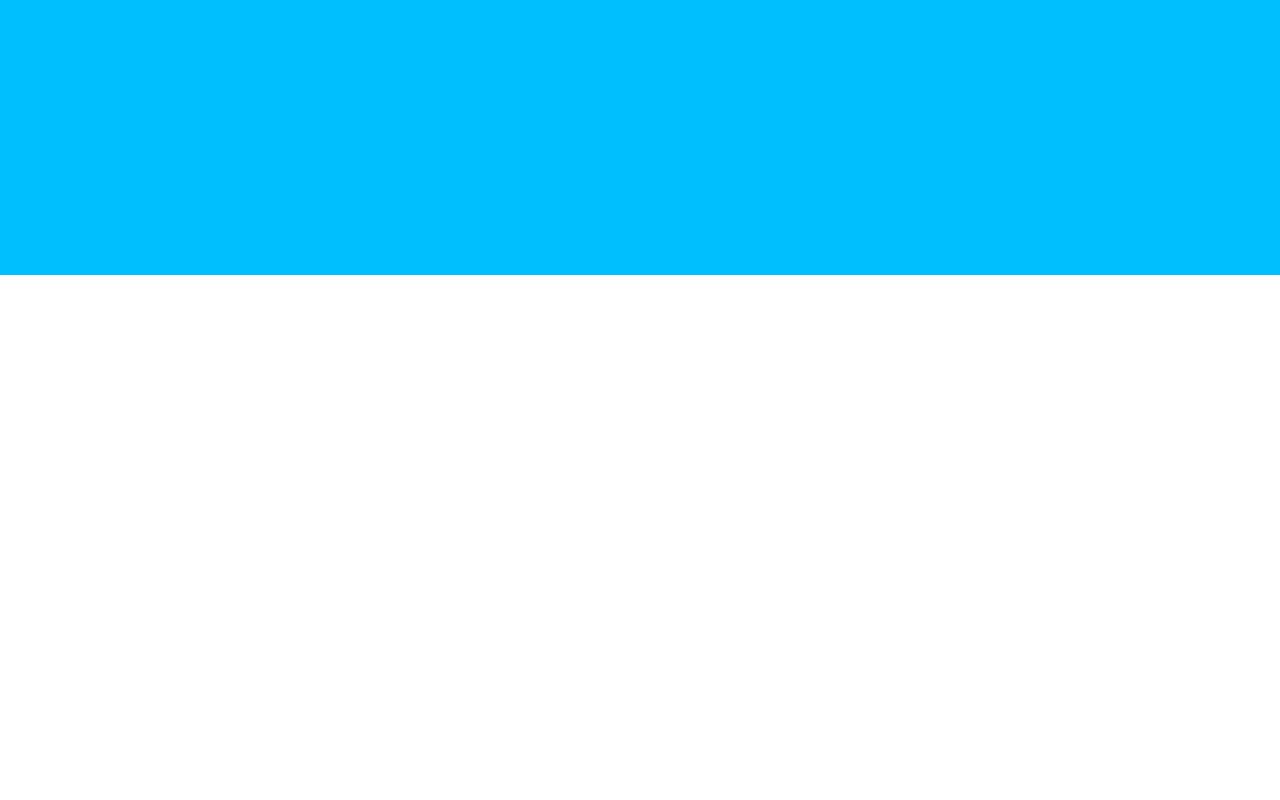
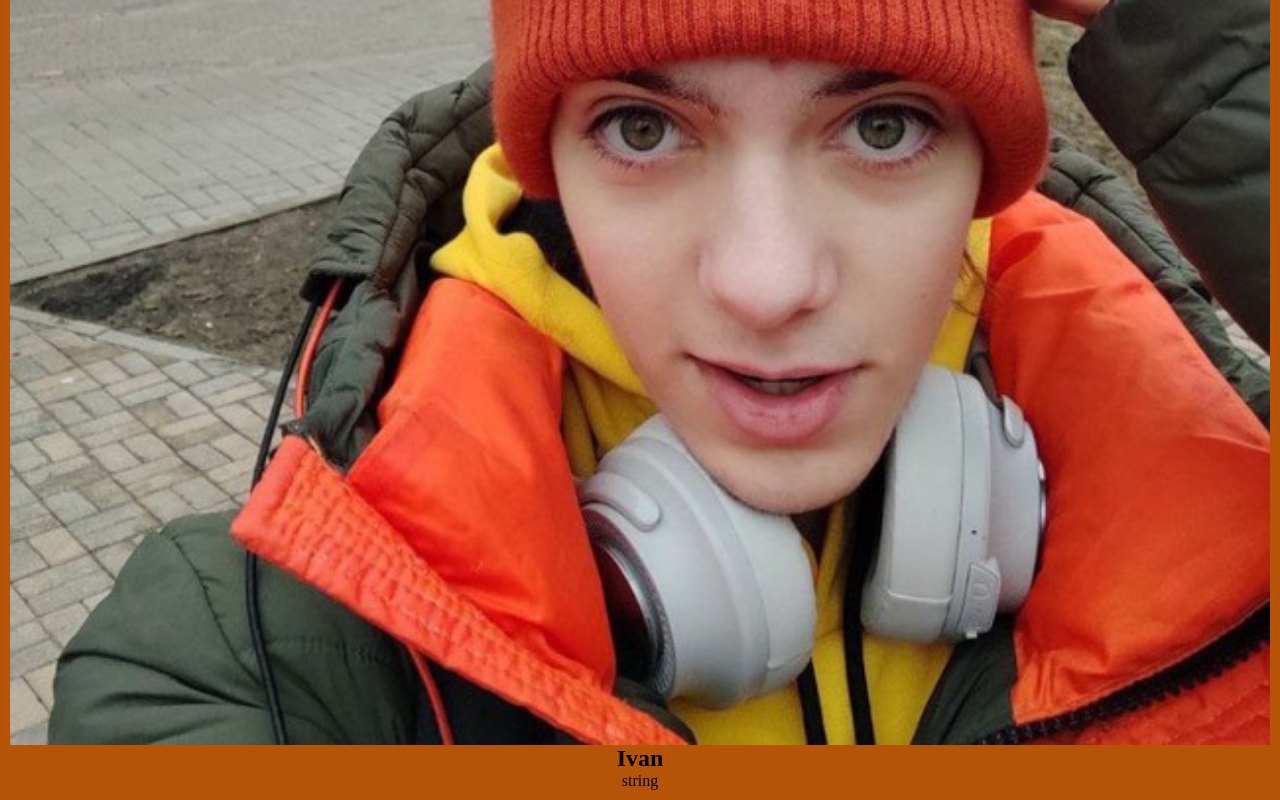
Before and after one commit to beseir/date-app-client, a React (Vite) app: page / in a window 1280 px wide. Shown: the part 525-1325 px from the top of the page. Before the commit the page ends 800 px from the top, so only its background shows below. Built offline with nearby package versions, Linux system fonts and the light colour scheme; the HTML template or start-up script is replaced by a standard one.

Commit message:
added slider, profile test

```diff
--- a/src/components/Match.tsx
+++ b/src/components/Match.tsx
@@ -1,25 +1,42 @@
 import "slick-carousel/slick/slick.css";
+import "../styles/MatchPage.css"
 
-
-import "../styles/MatchPage.css"
 import Slider from "react-slick";
 import {Profile} from "./Profile.tsx";
+import React from "react";
+
 export const Match = () => {
+    function getRandomColor(): string {
+        const letters = '0123456789ABCDEF';
+        let color = '#';
+        for (let i = 0; i < 6; i++) {
+            color += letters[Math.floor(Math.random() * 16)];
+        }
+        return color;
+    }
 
     const settings = {
         arrows: false,
         infinite: true,
-        speed: 500,
+        speed: 400,
         slidesToShow: 1,
         slidesToScroll: 1,
     };
+    const props = () => {
+        return{
+            profileImageURL: "./assets/test.jpg",
+            description: "string",
+            username: "Ivan",
+            bgColor: getRandomColor(),
+        }
+
+    }
+    //  {Array.from(leng, (_, index:number) =>  <Profile key = {index} bgColor={"#3d0a42"}/>)}
     return (
         <Slider {...settings} className={"match-slider"}>
-            <Profile/>
-            <Profile/>
-            <Profile/>
-            <Profile/>
-            <Profile/>
+            {Array.from({ length: 120 }).map((_, index) => (
+                <React.Fragment key={index}>{<Profile data={props()}/>}</React.Fragment>
+            ))}
         </Slider>
     );
 };
--- a/src/components/Profile.tsx
+++ b/src/components/Profile.tsx
@@ -1,10 +1,21 @@
 import "../styles/Profile.css"
-export const Profile = () => {
+import React from "react";
+
+interface Props {
+    data:{
+        profileImageURL: string,
+        description: string,
+        username: string,
+        bgColor: string;
+    }
+
+}
+export const Profile: React.FC<Props> = ({data:{username, bgColor, profileImageURL, description}}) => {
     return (
-        <div className={"profile-card"}>
-            some data
-            some data
-            some data
+        <div className={"profile-card"} style={{backgroundColor:bgColor}} >
+            <img src={profileImageURL} alt={"profile picture"} className={"profile-image"}/>
+            <h2 className={"username-text"}>{username}</h2>
+            <p className={"description-text"} >{description}</p>
         </div>
     );
 };
--- a/src/styles/Profile.css
+++ b/src/styles/Profile.css
@@ -4,3 +4,12 @@
     min-height: 100vh;
     background-color: deepskyblue;
 }
+.profile-image{
+    width: 100%;
+}
+.username-text{
+    text-align: center;
+}
+.description-text{
+    text-align: center;
+}
```
Also changed, not shown: public/assets/test.jpg (added).
